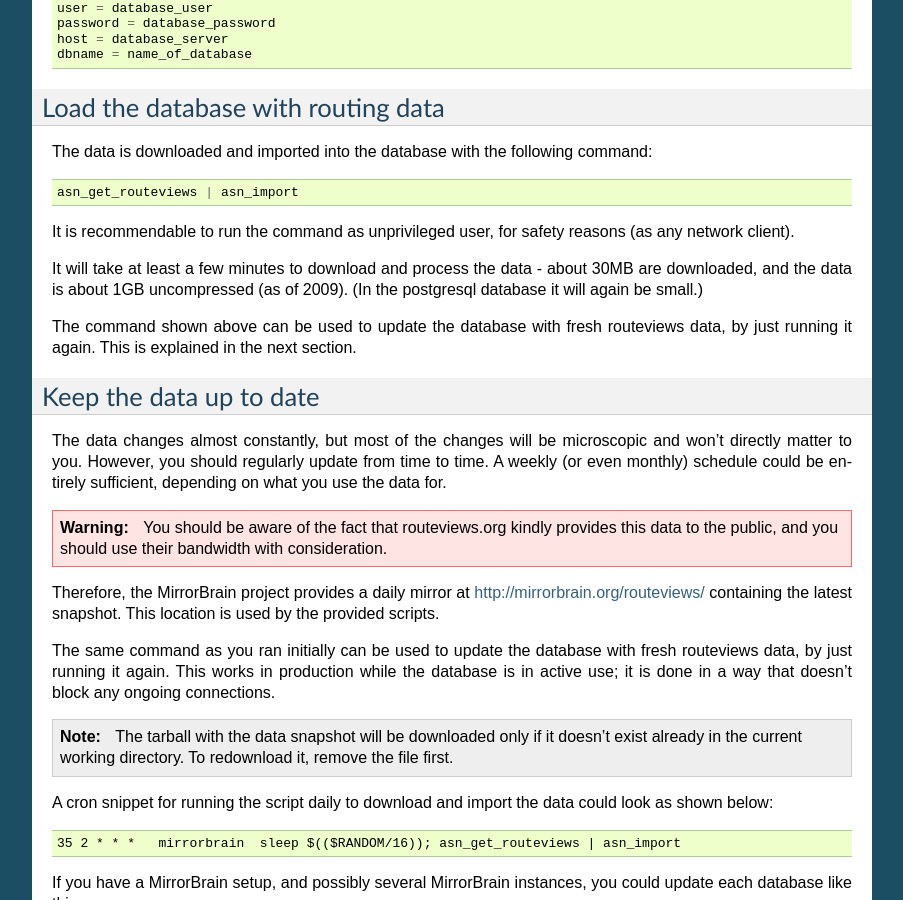
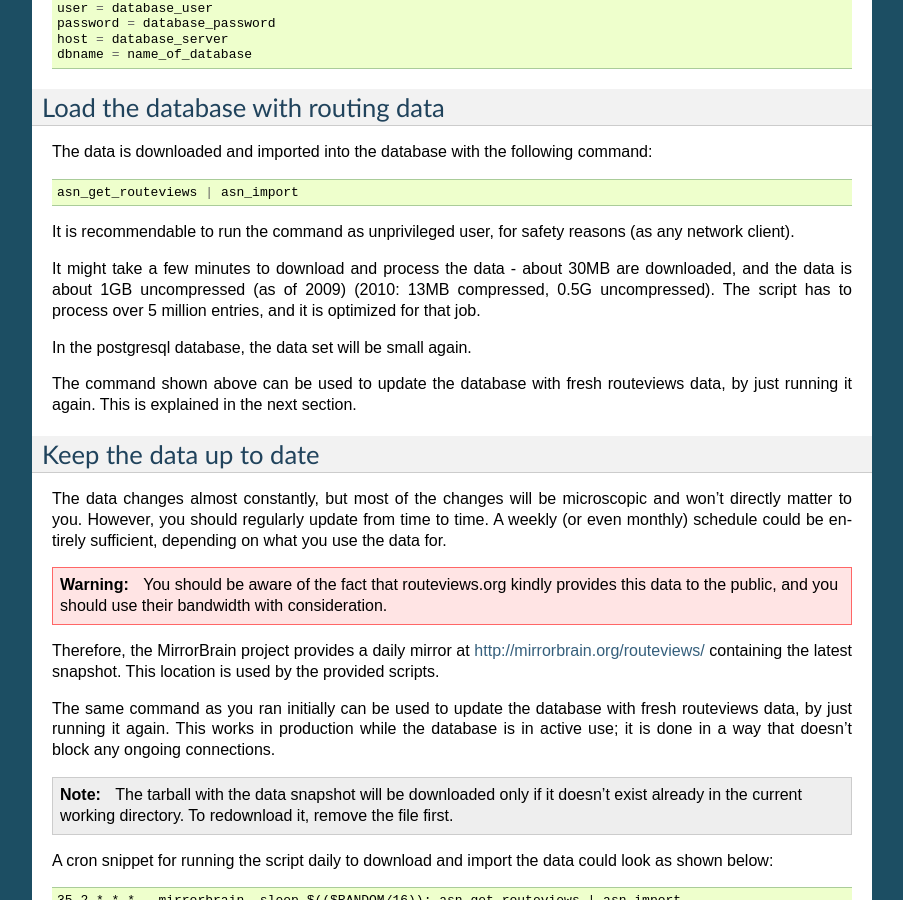
Before and after one commit to poeml/mod_asn, a Sphinx documentation site: the page built from docs/installation.rst, in a window 1280 px wide and 900 px high, scrolled down 1704 px. Shown: the whole window, without its empty margins (198-1101 px from the left). Built offline with Sphinx 7.4.7, drawn with Linux system fonts in a browser that asks for light colours.

Commit message:
docs/installation: update indications on performance

```diff
--- a/docs/installation.rst
+++ b/docs/installation.rst
@@ -122,9 +122,12 @@ command::
 It is recommendable to run the command as unprivileged user, for safety
 reasons (as any network client).
 
-It will take at least a few minutes to download and process the data - about
+It might take a few minutes to download and process the data - about
 30MB are downloaded, and the data is about 1GB uncompressed (as of
-2009). (In the postgresql database it will again be small.)
+2009) (2010: 13MB compressed, 0.5G uncompressed). The script has to process
+over 5 million entries, and it is optimized for that job.
+
+In the postgresql database, the data set will be small again.
 
 The command shown above can be used to update the database with fresh
 routeviews data, by just running it again. This is explained in the next
```
